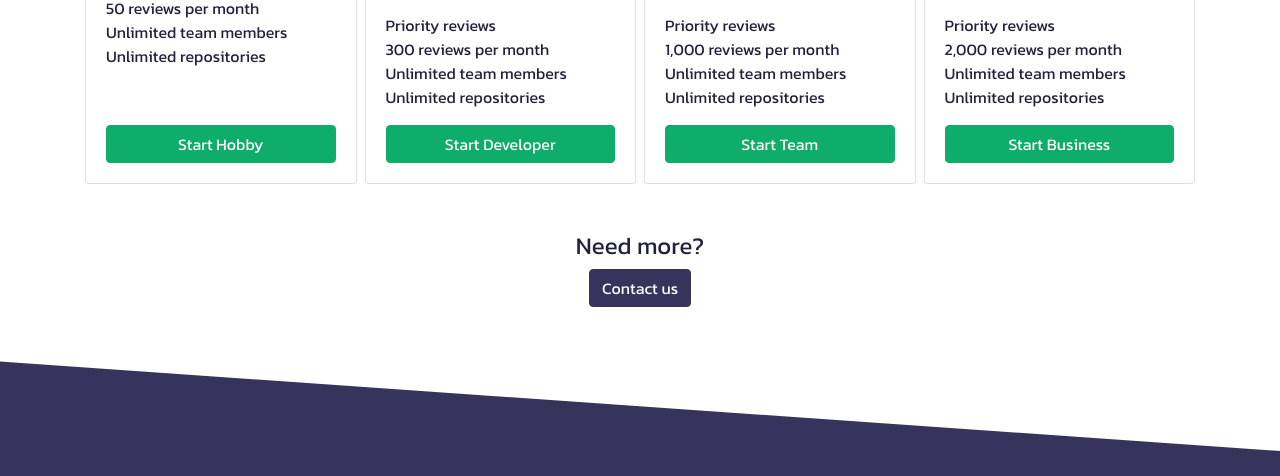
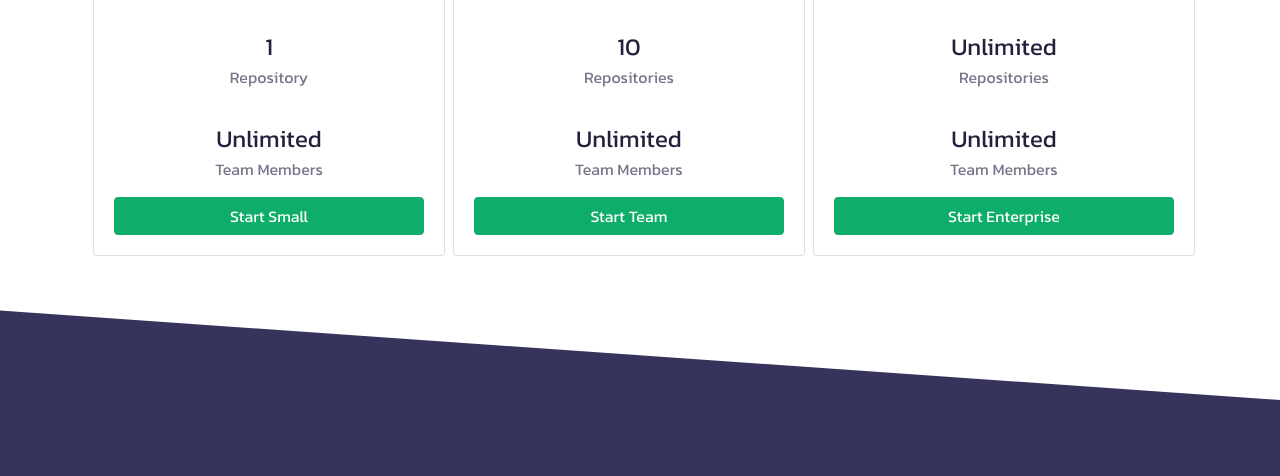
Before and after one commit to gitrevue/website, a Gatsby site: page /pricing in a window 1280 px wide. Shown: the part 412-888 px from the top of the page. Built offline with nearby package versions, Linux system fonts and the light colour scheme; Gatsby itself is replaced by a stand-in of ours.

Commit message:
Update pricing tiers

```diff
--- a/src/components/plan.js
+++ b/src/components/plan.js
@@ -2,7 +2,7 @@ import React from "react"
 import PropTypes from "prop-types"
 import cx from "classnames"
 
-const Plan = ({ name, price, features, action, link, frequency, className }) => (
+const Plan = ({ name, price, repositories, teamMembers, action, link, frequency, className }) => (
   <div className={cx(`card flex-grow-1`, className)}>
     <div className="card-body d-flex flex-column">
       <h5 className="card-title text-center">{name}</h5>
@@ -17,9 +17,15 @@ const Plan = ({ name, price, features, action, link, frequency, className }) =>
 
       <hr className="w-100"/>
 
-      <ul className="list-unstyled">
-        {features.map((feature) => <li key={feature}>{feature}</li>)}
-      </ul>
+      <p className="text-center mt-3">
+        <span className="d-block font-size-2">{repositories}</span>
+        <span className="text-muted">{repositories === 1 ? 'Repository' : 'Repositories'}</span>
+      </p>
+
+      <p className="text-center mt-3">
+        <span className="d-block font-size-2">{teamMembers}</span>
+        <span className="text-muted">Team Members</span>
+      </p>
 
       <a href={link} className="btn btn-primary btn-block mt-auto">{action}</a>
     </div>
--- a/src/components/pricing.js
+++ b/src/components/pricing.js
@@ -1,69 +1,38 @@
 import React from "react"
-import { Link } from 'gatsby'
 import Plan from "./plan"
 
 const Pricing = () => (
   <>
     <div className="d-md-flex">
       <Plan
-        name="Hobby"
-        price="Free"
-        action="Start Hobby"
+        className="ml-md-2 mt-4 mt-md-0"
+        name="Small"
+        price={5}
+        action="Start Small"
         link="https://app.gitrevue.io/sign-up"
-        features={[
-          '50 reviews per month',
-          'Unlimited team members',
-          'Unlimited repositories',
-        ]}
-      />
-
-      <Plan
-        className="ml-md-2 mt-4 mt-md-0"
-        name="Developer"
-        price={12}
-        action="Start Developer"
-        link="https://app.gitrevue.io/sign-up"
-        features={[
-          'Priority reviews',
-          '300 reviews per month',
-          'Unlimited team members',
-          'Unlimited repositories',
-        ]}
+        repositories={1}
+        teamMembers="Unlimited"
       />
 
       <Plan
         className="ml-md-2 mt-4 mt-md-0"
         name="Team"
-        price={36}
+        price={30}
         action="Start Team"
         link="https://app.gitrevue.io/sign-up"
-        features={[
-          'Priority reviews',
-          '1,000 reviews per month',
-          'Unlimited team members',
-          'Unlimited repositories',
-        ]}
+        repositories={10}
+        teamMembers="Unlimited"
       />
 
       <Plan
         className="ml-md-2 mt-4 mt-md-0"
         name="Business"
-        price={60}
-        action="Start Business"
+        price={100}
+        action="Start Enterprise"
         link="https://app.gitrevue.io/sign-up"
-        features={[
-          'Priority reviews',
-          '2,000 reviews per month',
-          'Unlimited team members',
-          'Unlimited repositories',
-        ]}
+        repositories="Unlimited"
+        teamMembers="Unlimited"
       />
-    </div>
-
-    <div className="text-center mt-5">
-      <h4>Need more?</h4>
-
-      <Link to="/contact-us" className="btn btn-dark">Contact us</Link>
     </div>
   </>
 )
--- a/src/pages/pricing.js
+++ b/src/pages/pricing.js
@@ -8,14 +8,14 @@ const PricingPage = () => (
   <Layout>
     <SEO
       title="Pricing"
-      description="GitRevue pricing plans. Get started today for free, upgrade as you need."
+      description="GitRevue pricing plans. Get started with small tier today, upgrade as you need."
       path="/pricing"
     />
 
     <div className="container mt-5">
       <h1 className="text-center">Pricing</h1>
 
-      <h6 className="text-center mb-5">Get started today for free, upgrade as you need.</h6>
+      <h6 className="text-center mb-5">Get started with small tier today, upgrade as you need.</h6>
 
       <Pricing />
     </div>
```
Also changed, not shown: src/components/sidebar.js (+16 -0 lines), src/pages/docs/artifact-monitoring/circleci.md (added, +5 -0 lines).
